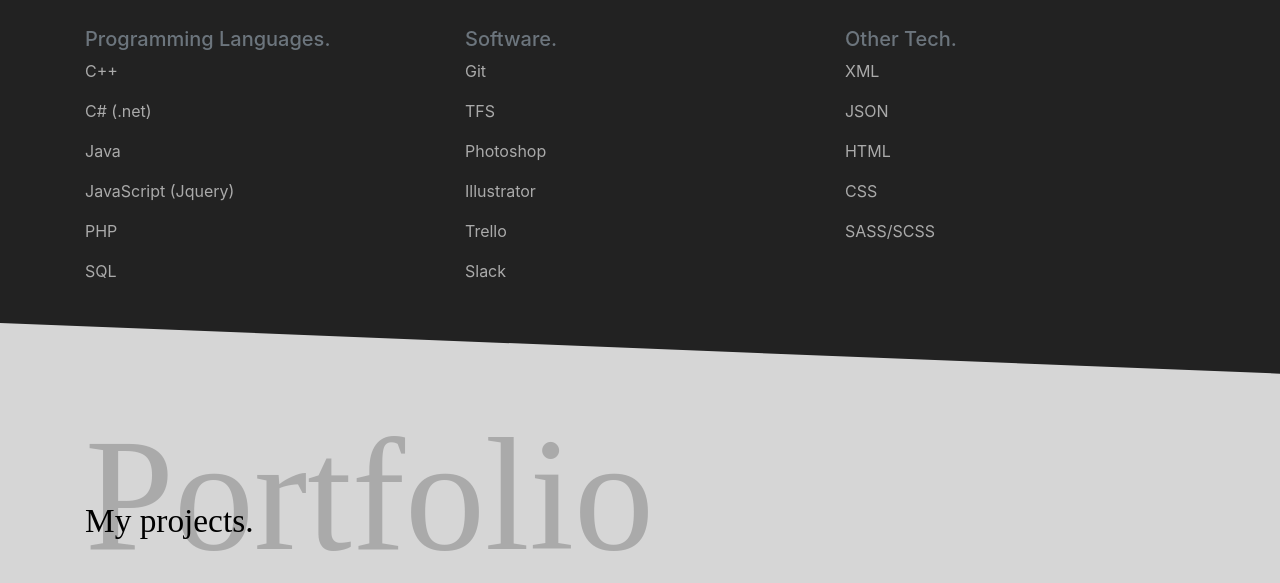
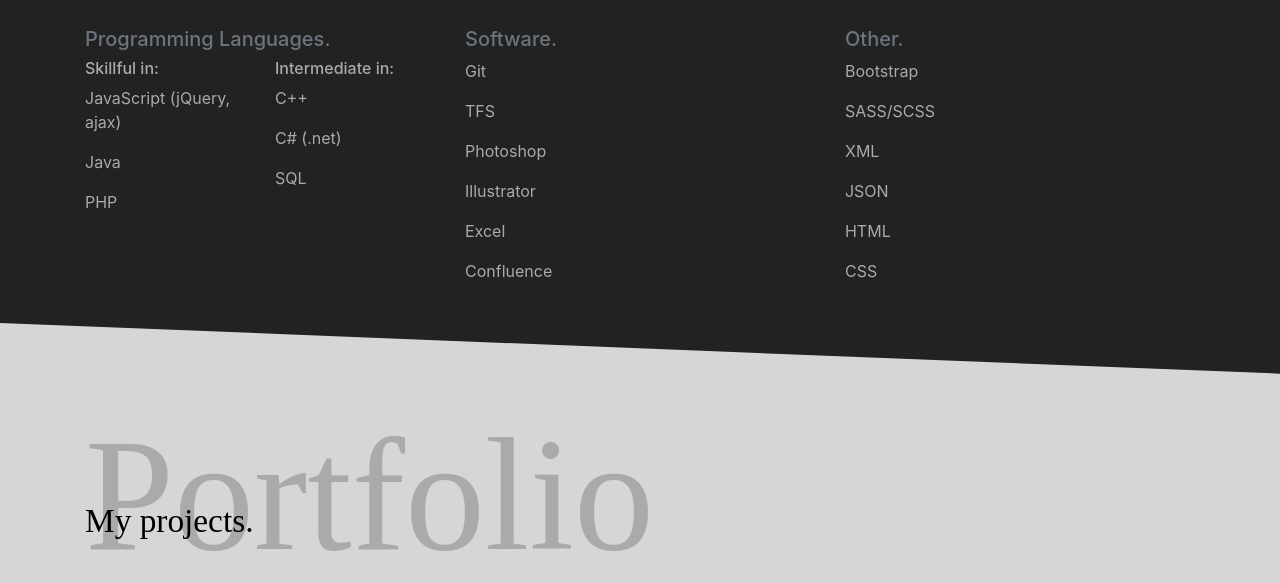
Before and after one commit to NoahTarr/Portfolio-Website, a PHP site: page / in a window 1280 px wide; the page is wider, and only the part inside the window is pictured. Shown: the part 1246-1829 px from the top of that part. Run offline with PHP 8.4, Linux system fonts and the light colour scheme; style sheets or scripts are compiled from the project's sources; some web fonts are replaced.

Commit message:
About Section: New bullets added to about section. Slight reformat of about section programming languages bullets. New "Rock Salt" font added that replaced the previous h1 header font.
Timeline:
Removed borders from pictures.

All:
Grammar fixes

```diff
--- a/src/index.php
+++ b/src/index.php
@@ -22,6 +22,7 @@
     <link rel="stylesheet" href="css/bubbleList/bubbleList.css">
     <link rel="stylesheet" href="css/styles.css">
     <link rel="stylesheet" href="https://fonts.googleapis.com/icon?family=Material+Icons">
+    <link href="https://fonts.googleapis.com/css?family=Permanent+Marker|Rock+Salt&display=swap" rel="stylesheet">
 
     <script src="https://ajax.googleapis.com/ajax/libs/jquery/3.3.1/jquery.min.js"></script>
     <script src="https://unpkg.com/popper.js@1.16.0/dist/umd/popper.min.js"></script>
--- a/src/php/about.php
+++ b/src/php/about.php
@@ -10,7 +10,9 @@
                 </div>
                 <div class="row">
                     <div class="col">
-                        <p>I am a full stack web developer and programmer based out of Santa Rosa, California. I am currently in school persuing a degree in computer engineering. Beyond programming and web devlopement, I am passionate about road cycling, snowboarding, and live music.</p>
+                        <p>I am a full stack web developer and programmer based out of Davis, California. I am currently a
+                            Junior at UC Davis pursuing a degree in computer engineering. Beyond programming, engineering,
+                            and web development, I am passionate about running, snowboarding, and live music.</p>
                     </div>
                 </div>
             </div>
@@ -20,15 +22,27 @@
         </div>
         <div class="row">
             <div class="col-lg-4 col-sm-6">
+                <div class="row">
+                    <div class="col">
                         <h5 class="text-muted">
                             Programming Languages.
                         </h5>
+                    </div>
+                </div>
+                <div class="row">
+                    <div class="col">
+                        <h6>Skillful in:</h6>
+                        <p>JavaScript (jQuery, ajax)</p>
+                        <p>Java</p>
+                        <p>PHP</p>
+                    </div>
+                        <div class="col">
+                        <h6>Intermediate in:</h6>
                         <p>C++</p>
                         <p>C# (.net)</p>
-                <p>Java</p>
-                <p>JavaScript (Jquery)</p>
-                <p>PHP</p>
                         <p>SQL</p>
+                    </div>
+                </div>
             </div>
             <div class="col-lg-4 col-sm-6">
                 <h5 class="text-muted">
@@ -38,18 +52,19 @@
                 <p>TFS</p>
                 <p>Photoshop</p>
                 <p>Illustrator</p>
-                <p>Trello</p>
-                <p>Slack</p>
+                <p>Excel</p>
+                <p>Confluence</p>
             </div>
             <div class="col-lg-4 col-sm-6">
                 <h5 class="text-muted">
-                    Other Tech.
+                    Other.
                 </h5>
+                <p>Bootstrap</p>
+                <p>SASS/SCSS</p>
                 <p>XML</p>
                 <p>JSON</p>
                 <p>HTML</p>
                 <p>CSS</p>
-                <p>SASS/SCSS</p>
             </div>
         </div>
     </div>
--- a/src/php/timeline.php
+++ b/src/php/timeline.php
@@ -39,7 +39,9 @@
             <div class="row">
                 <div class="col d-flex justify-content-end align-items-center">
                     <p class="timelineText">I moved to Santa Rosa,
-                        California after graduating high school and began attending Santa Rosa Junior College. I was there for my first three years of college. I killed it!</p>
+                        California after graduating high school and began attending Santa Rosa Junior College.
+                        I was there for my first three years of college. While attending I was part of the Engineering, CS, and Math clubs.
+                        I also tutored Math, Physics, and CS in the SRJC Tutorial Center.</p>
                 </div>
                 <div class="col d-flex justify-content-center align-content-center">
                     <img class="mx-auto d-block" src="../assets/timeline/SRJC.svg"/>
@@ -58,19 +60,18 @@
                     <div class="verticalLine d-none d-sm-table-cell"></div>
                 </div>
                 <div class="col d-flex justify-content-start align-items-center">
-                    <p class="timelineText mr-auto">I got my first summer
-                        internship at Keysight
+                    <p class="timelineText mr-auto">I received my first summer internship at Keysight
                         Technologies. My intern project was to design and build a website for my team that was used to distribute
                         calibration software to
                         companies around the globe. After my internship I was hired part time and I remained here until I
-                        transfered.</p>
+                        transferred.</p>
                 </div>
             </div>
 
 <!--            DAVIS-->
             <div class="row">
                 <div class="col d-flex justify-content-end align-items-center">
-                    <p class="timelineText ml-auto">I was accepted into the UC Davis School of Engineering with a major in Computer Engineering. Currently, I plan to finish my bachelors of engineering here and then persue a graduate degree.</p>
+                    <p class="timelineText ml-auto">I was accepted into the UC Davis School of Engineering with a major in Computer Engineering. Currently, I plan to finish my BS in Computer Engineering here and then persue a graduate degree.</p>
                 </div>
                 <div class="col d-flex justify-content-center align-content-center">
                     <img class="mx-auto d-block" src="../assets/timeline/UCDavis.svg"/>
```
Lines whose indentation alone changed are shown as unchanged.
